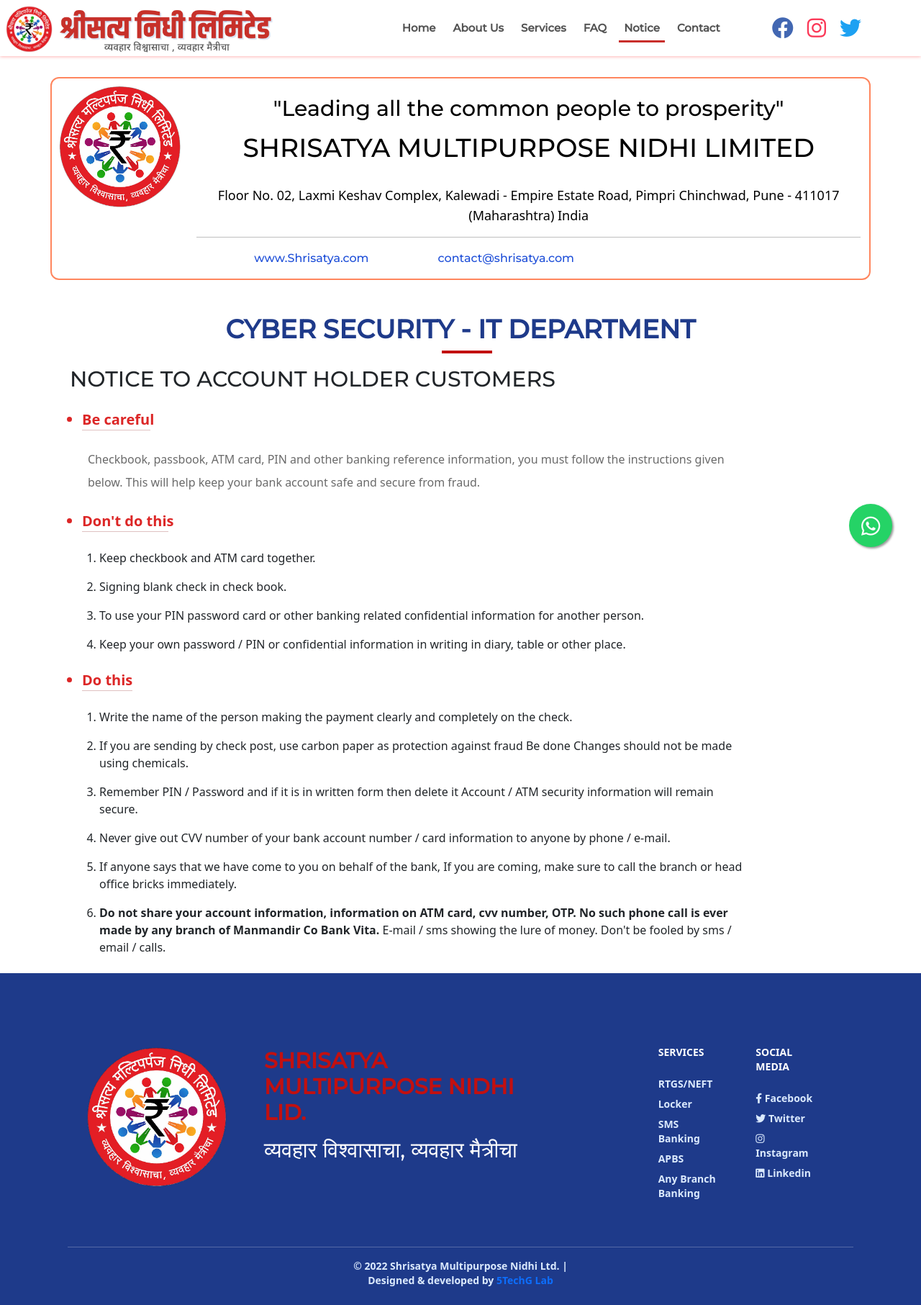
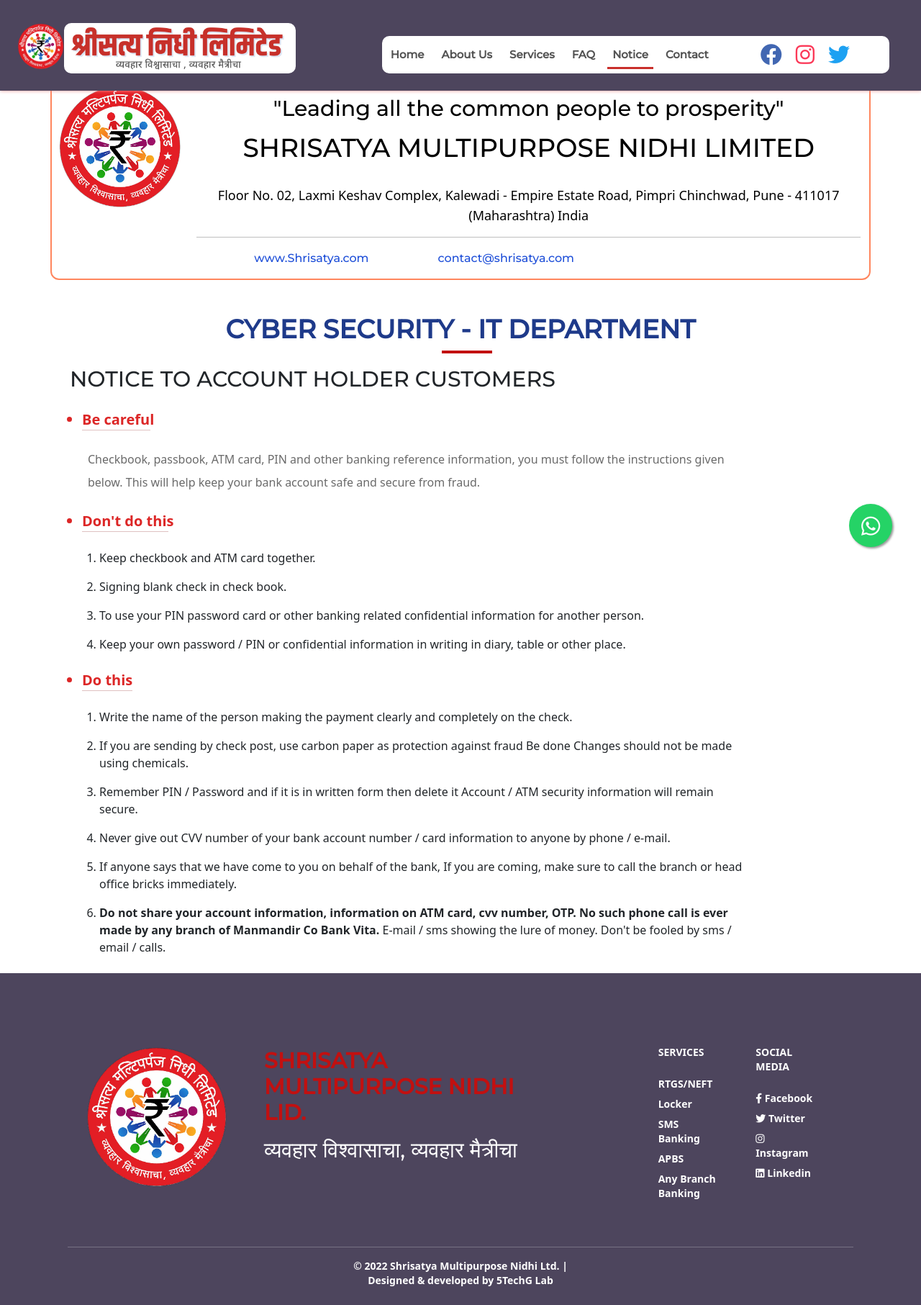
Before and after one commit to Aishwarypatle/shrisatya_update, a React (Create React App) app: page /#/notice in a window 1280 px wide. Shown: the whole page at 72% size. Built offline with nearby package versions, Linux system fonts and the light colour scheme.

Commit message:
navbar and footer updated

```diff
--- a/src/Components/Footer/Footer.js
+++ b/src/Components/Footer/Footer.js
@@ -1,5 +1,6 @@
 import React from "react";
 import { NavLink } from "react-router-dom";
+import './footer.css'
 
 const Footer = () => {
     return (
@@ -7,9 +8,9 @@
             {/* <div>
                 <img style={{ width: "100%"}} src="Images/shrisatya8.jpeg"/>
             </div> */}
-            <footer style={{"backgroundColor": "rgba(30, 58, 138)", paddingTop: 100}} class="relative bg-gray-100 pb-6">
+            <footer style={{"backgroundColor": '#4D455D', paddingTop: 100}} class="relative bg-gray-100 pb-6">
                 <div class="container mx-auto px-4">
-                    <div class="flex flex-wrap text-left lg:text-left">
+                    <div class="d-flex flex-wrap text-left lg:text-left">
                         <div className="w-full lg:w-3/12 px-4 xs:hidden">
                             <img style={{height: "200px"}} src="Images/logo1.png"></img>
                         </div>
@@ -28,8 +29,8 @@
                                 1-2 business days.
                             </h5> */}
                         </div>
-                        <div class="w-full lg:w-5/12 px-4">
-                            <div class="flex flex-wrap items-top mb-6">
+                        <div class="w-full lg:w-5/12 px-4 text-light">
+                            <div class="d-flex flex-wrap items-top mb-6">
                                 <div class="w-1/2 lg:w-4/12 px-4 ml-auto">
                                     <span class="block uppercase text-white text-sm font-semibold pb-6">
                                         Services
@@ -38,7 +39,7 @@
                                         <li>
                                             <NavLink
                                                 to="/service"
-                                                className="text-blue-100 hover:text-blue-600 font-semibold block pb-2 text-sm"
+                                                className="text-white hover:text-blue-600 font-semibold block pb-2 text-sm"
                                                 href="#services"
                                             >
                                                 RTGS/NEFT
@@ -47,7 +48,7 @@
                                         <li>
                                             <NavLink
                                                 to="/locker"
-                                                className="text-blue-100 hover:text-blue-600 font-semibold block pb-2 text-sm"
+                                                className="text-white hover:text-blue-600 font-semibold block pb-2 text-sm"
                                                 href="#services"
                                             >
                                                 Locker
@@ -56,7 +57,7 @@
                                         <li>
                                             <NavLink
                                                 to="/sms"
-                                                className="text-blue-100 hover:text-blue-600 font-semibold block pb-2 text-sm"
+                                                className="text-white hover:text-blue-600 font-semibold block pb-2 text-sm"
                                                 href="#services"
                                             >
                                                 SMS Banking
@@ -65,7 +66,7 @@
                                         <li>
                                             <NavLink
                                                 to="/abps"
-                                                className="text-blue-100 hover:text-blue-600 font-semibold block pb-2 text-sm"
+                                                className="text-white hover:text-blue-600 font-semibold block pb-2 text-sm"
                                                 href="#services"
                                             >
                                                 APBS
@@ -74,7 +75,7 @@
                                         <li>
                                             <NavLink
                                                 to="/anybranch"
-                                                className="text-blue-100 hover:text-blue-600 font-semibold block pb-2 text-sm"
+                                                className="text-white hover:text-blue-600 font-semibold block pb-2 text-sm"
                                                 href="#services"
                                             >
                                                 Any Branch Banking
@@ -90,7 +91,7 @@
                                         <li>
                                             <NavLink
                                                 to="/ifsccode"
-                                                className="text-blue-100 hover:text-blue-600 font-semibold block pb-2 text-sm"
+                                                className="text-white hover:text-blue-600 font-semibold block pb-2 text-sm"
                                                 href="#quicklinks"
                                             >
                                                 IFSC Code
@@ -99,7 +100,7 @@
                                         <li>
                                             <NavLink
                                                 to="/rateofinterest"
-                                                className="text-blue-100 hover:text-blue-600 font-semibold block pb-2 text-sm"
+                                                className="text-white hover:text-blue-600 font-semibold block pb-2 text-sm"
                                                 href="#quicklinks"
                                             >
                                                 Rate Of Interest
@@ -108,7 +109,7 @@
                                         <li>
                                             <NavLink
                                                 to="/bankholidays"
-                                                className="text-blue-100 hover:text-blue-600 font-semibold block pb-2 text-sm"
+                                                className="text-white hover:text-blue-600 font-semibold block pb-2 text-sm"
                                                 href="#quicklinks"
                                             >
                                                 Bank Holidays
@@ -117,7 +118,7 @@
                                         <li>
                                             <NavLink
                                                 to="/kycnorms"
-                                                className="text-blue-100 hover:text-blue-600 font-semibold block pb-2 text-sm"
+                                                className="text-white hover:text-blue-600 font-semibold block pb-2 text-sm"
                                                 href="#quicklinks"
                                             >
                                                 KYC Norms
@@ -126,7 +127,7 @@
                                         <li>
                                             <NavLink
                                                 to="/complaint"
-                                                className="text-blue-100 hover:text-blue-600 font-semibold block pb-2 text-sm"
+                                                className="text-white hover:text-blue-600 font-semibold block pb-2 text-sm"
                                                 href="#quicklinks"
                                             >
                                                 Complaint Regarding to
@@ -142,7 +143,7 @@
                                     <ul class="list-unstyled">
                                         <li>
                                             <a
-                                                class="text-blue-100 hover:text-blue-600 font-semibold block pb-2 text-sm"
+                                                class="text-white hover:text-blue-600 font-semibold block pb-2 text-sm"
                                                 href="https://www.facebook.com/profile.php?id=100089145458518&mibextid=ZbWKwL"
                                                 rel="noopener noreferrer"
                                                 target="_blank"
@@ -153,7 +154,7 @@
                                         </li>
                                         <li>
                                             <a
-                                                class="text-blue-100 hover:text-blue-600 font-semibold block pb-2 text-sm"
+                                                class="text-white hover:text-blue-600 font-semibold block pb-2 text-sm"
                                                 href="https://twitter.com/shrisatyaindia?t=-JDNVBmPBht6Li4o0aq8LA&s=08"
                                             >
                                                 <i className="fab fa-twitter"></i>{" "}
@@ -162,7 +163,7 @@
                                         </li>
                                         <li>
                                             <a
-                                                class="text-blue-100 hover:text-blue-600 font-semibold block pb-2 text-sm"
+                                                class="text-white hover:text-blue-600 font-semibold block pb-2 text-sm"
                                                 href="http://instagram.com/shrisatya_nidhi"
                                             >
                                                 <i className="fab fa-instagram"></i>{" "}
@@ -171,7 +172,7 @@
                                         </li>
                                         <li>
                                             <a
-                                                class="text-blue-100 hover:text-blue-600 font-semibold block pb-2 text-sm"
+                                                class="text-white hover:text-blue-600 font-semibold block pb-2 text-sm"
                                                 href="https://www.linkedin.com/in/shri-satya-india-059028260"
                                                 rel="noopener noreferrer"
                                                 target="_blank"
@@ -188,11 +189,11 @@
                     <hr className="bg-gray-100" />
                     <div class="flex flex-wrap items-center md:justify-between justify-center">
                         <div class="w-full md:w-4/12 mx-auto text-center">
-                            <div class="text-sm text-blue-100 hover:text-blue-400 font-semibold">
+                            <div class="text-sm text-white hover:text-blue-400 font-semibold">
                                 © <span id="get-current-year">2022 </span>
                                 Shrisatya Multipurpose Nidhi Ltd. | Designed & developed
                                 by{" "}
-                                <a href="http://5techg.com" target="_blank">
+                                <a className="text-white" href="http://5techg.com" target="_blank">
                                     5TechG Lab
                                 </a>
                             </div>
--- /dev/null
+++ b/src/Components/Footer/footer.css
@@ -0,0 +1,4 @@
+.w-full
+{
+    color: aliceblue;
+}
--- a/src/Components/Navbar/Navbar.js
+++ b/src/Components/Navbar/Navbar.js
@@ -4,30 +4,15 @@
 import { NavLink } from "react-router-dom";
 import { NavDropdown } from "react-bootstrap";
 // import About from "../About/About";
+import './navbar.css'
 
 export default function Example() {
     return (
         <Disclosure as="nav" className="header bg-white fixed-top">
             {({ open }) => (
                 <>
-                    <div className="relative flex  justify-between h-25 mx-2">
-                        <div className="absolute inset-y-0 right-0 flex items-center lg:hidden">
-                            {/* Mobile menu button*/}
-                            <Disclosure.Button className="inline-flex items-center justify-center p-2 rounded-md text-black hover:bg-gray-700 focus:outline-none focus:ring-2 focus:ring-inset focus:ring-white">
-                                <span className="sr-only">Open main menu</span>
-                                {open ? (
-                                    <XIcon
-                                        className="block h-8 w-8"
-                                        aria-hidden="true"
-                                    />
-                                ) : (
-                                    <MenuIcon
-                                        className="block h-8   w-8"
-                                        aria-hidden="true"
-                                    />
-                                )}
-                            </Disclosure.Button>
-                        </div>
+                    <div className="d-flex relative flex h-25  p-4" style={{justifyContent:"space-between" ,backgroundColor:"#4D455D"}} >
+
 
                         <div className="flex navbr pt-2">
                             {/* <h1 className="logo flex h-8"> */}
@@ -46,8 +31,9 @@
                                 style={{
                                     height: "70px",
                                     margin: "auto",
+                                    borderRadius:"10px",
                                 }}
-                                className=""
+                                className="logo"
                             />
 
                             {/* <NavLink to="/" className="font-bold">
@@ -58,7 +44,7 @@
                             </NavLink> */}
                         </div>
 
-                        <div className="flex pr-5">
+                        <div className="flex pr-5 mt-auto" >
                             <nav id="navbar" className="navbar">
                                 <ul>
                                     <li>
--- /dev/null
+++ b/src/Components/Navbar/navbar.css
@@ -0,0 +1,6 @@
+.navbar{
+    border-radius: 10px;
+}
+.logo{
+    border-radius: 10px;
+}
```
Also changed, not shown: 2 other files (tests, documents, lock files or other folders).
